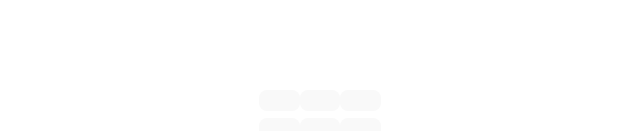
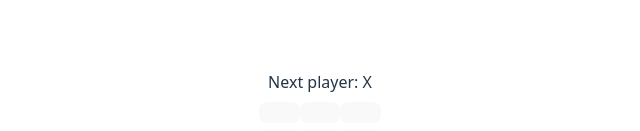
Before and after one commit to yytandrea/my-react-app, a React (Vite) app: page / in a window 1280 px wide. Shown: the part 275-406 px from the top of the page, without its empty margins (320-960 px from the left). Built offline with nearby package versions, Linux system fonts and the light colour scheme.

Commit message:
14- checks and displays winner

```diff
--- a/src/App.jsx
+++ b/src/App.jsx
@@ -65,7 +65,7 @@
   const [squares, setSquares] = useState(Array(9).fill(null));
 
   function handleClick(i) {
-    if (squares[i]) {
+    if (squares[i] || calculateWinner(squares)) {
       return;
     }
     const nextSquares = squares.slice();
@@ -78,8 +78,18 @@
     setXIsNext(!xIsNext);
   }
 
+  const winner = calculateWinner(squares);
+  let status;
+  if (winner) {
+    status = "Winner: " + winner;
+  } else {
+    status = "Next player: " + (xIsNext ? "X" : "O");
+  }
+
+
   return(
     <>
+      <div className="status">{status}</div>
       <div className="board-row">
         <Square value={squares[0]} onSquareClick={() => handleClick(0)}/>
         <Square value={squares[1]} onSquareClick={() => handleClick(1)}/>
```
